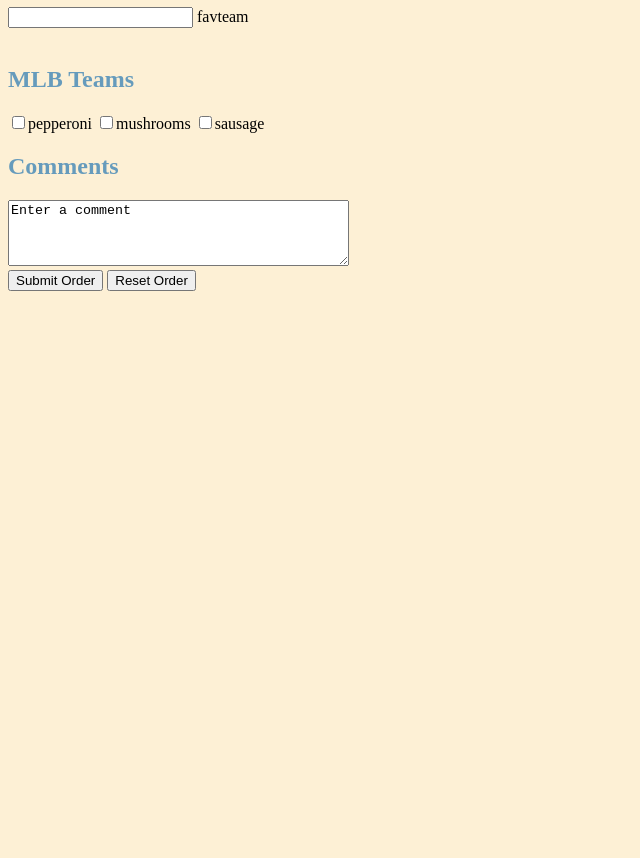
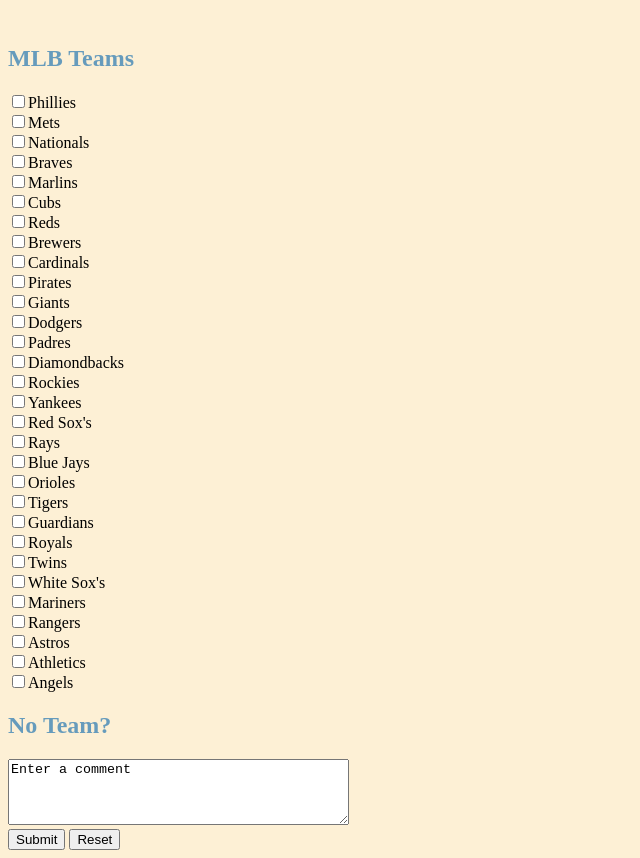
Before and after one commit to ConnorMeis21/ConnorMeis21.github.io, a plain HTML site: page index.html in a window 1280 px wide. Shown: the part 73-931 px from the top of the page, without its empty margins (0-640 px from the left). Before the commit the page ends 800 px from the top, so only its background shows below. Drawn offline with Linux system fonts and the light colour scheme.

Commit message:
Update index.html

```diff
--- a/index.html
+++ b/index.html
@@ -3,26 +3,80 @@
 <head>
     <meta charset="UTF-8">
     <meta name="viewport" context="width=device-witdh, initial scale=1.0">
-    <title>Connor's Baseball Teams</title>
+    <title>What's your Favorite Team</title>
     <link rel="stylesheet" href="css/styless.css">
 </head>
 <body>
-    <h1>Connor's Baseball Teams</h1>
-    <input type="favorite team" id="favteam">
-    <label>favteam</label>
-    <br>
+    <h1>Pick your Baseball Team!</h1>
+
     <br>
     <h2>MLB Teams</h2>
-    <input type="checkbox" value="pepperoni"><label>pepperoni</label>
-    <input type="checkbox" value="mushrooms"><label>mushrooms</label>
-    <input type="checkbox" value="sausage"><label>sausage</label>
-
-    <h2>Comments</h2>
+    <input type="checkbox" value="Phillies"><label>Phillies</label>
+    <br>
+    <input type="checkbox" value="Mets"><label>Mets</label>
+    <br>
+    <input type="checkbox" value="Nationals"><label>Nationals</label>
+    <br>
+    <input type="checkbox" value="Braves"><label>Braves</label>
+    <br>
+    <input type="checkbox" value="Marlins"><label>Marlins</label>
+    <br>
+    <input type="checkbox" value="Cubs"><label>Cubs</label>
+    <br>
+    <input type="checkbox" value="Reds"><label>Reds</label>
+    <br>
+    <input type="checkbox" value="Brewers"><label>Brewers</label>
+    <br>
+    <input type="checkbox" value="Cardinals"><label>Cardinals</label>
+    <br>
+    <input type="checkbox" value="Pirates"><label>Pirates</label>
+    <br>
+    <input type="checkbox" value="Giants"><label>Giants</label>
+    <br>
+    <input type="checkbox" value="Dodgers"><label>Dodgers</label>
+    <br>
+    <input type="checkbox" value="Padres"><label>Padres</label>
+    <br>
+    <input type="checkbox" value="Diamondbacks"><label>Diamondbacks</label>
+    <br>
+    <input type="checkbox" value="Rockies"><label>Rockies</label>
+    <br>
+    <input type="checkbox" value="Yankees"><label>Yankees</label>
+    <br>
+    <input type="checkbox" value="Red Sox's"><label>Red Sox's</label>
+    <br>
+    <input type="checkbox" value="Rays"><label>Rays</label>
+    <br>
+    <input type="checkbox" value="Blue Jays"><label>Blue Jays</label>
+    <br>
+    <input type="checkbox" value="Orioles"><label>Orioles</label>
+    <br>
+    <input type="checkbox" value="Tigers"><label>Tigers</label>
+    <br>
+    <input type="checkbox" value="Guardians"><label>Guardians</label>
+    <br>
+    <input type="checkbox" value="Royals"><label>Royals</label>
+    <br>
+    <input type="checkbox" value="Twins"><label>Twins</label>
+    <br>
+    <input type="checkbox" value="White Sox's"><label>White Sox's</label>
+    <br>
+    <input type="checkbox" value="Mariners"><label>Mariners</label>
+    <br>
+    <input type="checkbox" value="Rangers"><label>Rangers</label>
+    <br>
+    <input type="checkbox" value="Astros"><label>Astros</label>
+    <br>
+    <input type="checkbox" value="Athletics"><label>Athletics</label>
+    <br>
+    <input type="checkbox" value="Angels"><label>Angels</label>
+    <br>
+    <h2>No Team?</h2>
     <textarea rows="4" cols="40">Enter a comment</textarea>
 
     <br/>
-    <button type="submit">Submit Order</button>
-    <button type="reset">Reset Order</button>
+    <button type="submit">Submit</button>
+    <button type="reset">Reset</button>
 </form>
 <footer>
 </body>
```
